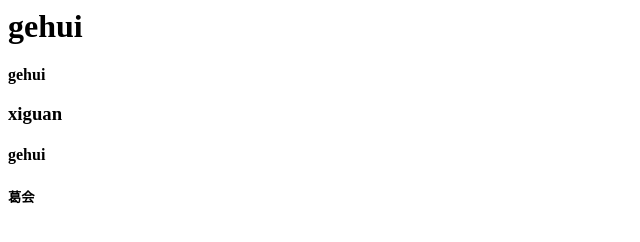
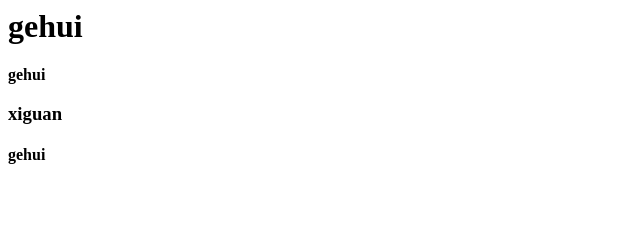
Before and after one commit to GEHUI-GEHUI/project_01, a plain HTML site: page index.html in a window 1280 px wide. Shown: the full height of the page, 0-640 px from the left. Drawn offline with Linux system fonts and the light colour scheme.

```diff
--- a/index.html
+++ b/index.html
@@ -10,6 +10,5 @@
     <strong>gehui</strong>
     <h3>xiguan</h3>
     <h4>gehui</h4>
-    <h5>葛会</h5>
 </body>
 </html>
```
